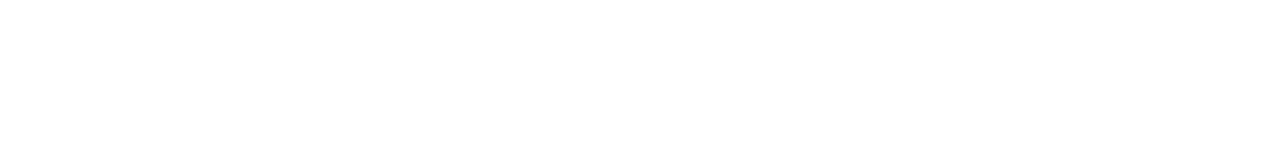
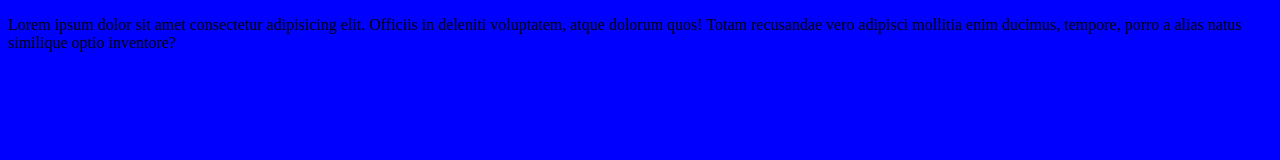
Before and after one commit to Mr-Geminii/daily-challenge-2, a plain HTML site: page index.html in a window 1280 px wide. Drawn offline with Linux system fonts and the light colour scheme.

Commit message:
added some media widths

```diff
--- a/index.html
+++ b/index.html
@@ -8,6 +8,6 @@
     <title>Document</title>
 </head>
 <body>
-
+    <p>Lorem ipsum dolor sit amet consectetur adipisicing elit. Officiis in deleniti voluptatem, atque dolorum quos! Totam recusandae vero adipisci mollitia enim ducimus, tempore, porro a alias natus similique optio inventore?</p>
 </body>
 </html>
--- a/styles.css
+++ b/styles.css
@@ -0,0 +1,15 @@
+@media only screen and (min-width: 480px) {
+    body {
+      background-color: lightblue;
+    }
+  }
+  @media only screen and (min-width: 768px) {
+    body {
+      background-color: grey;
+    }
+  }
+  @media only screen and (min-width: 1024px) {
+    body {
+      background-color: blue;
+    }
+  }
```
